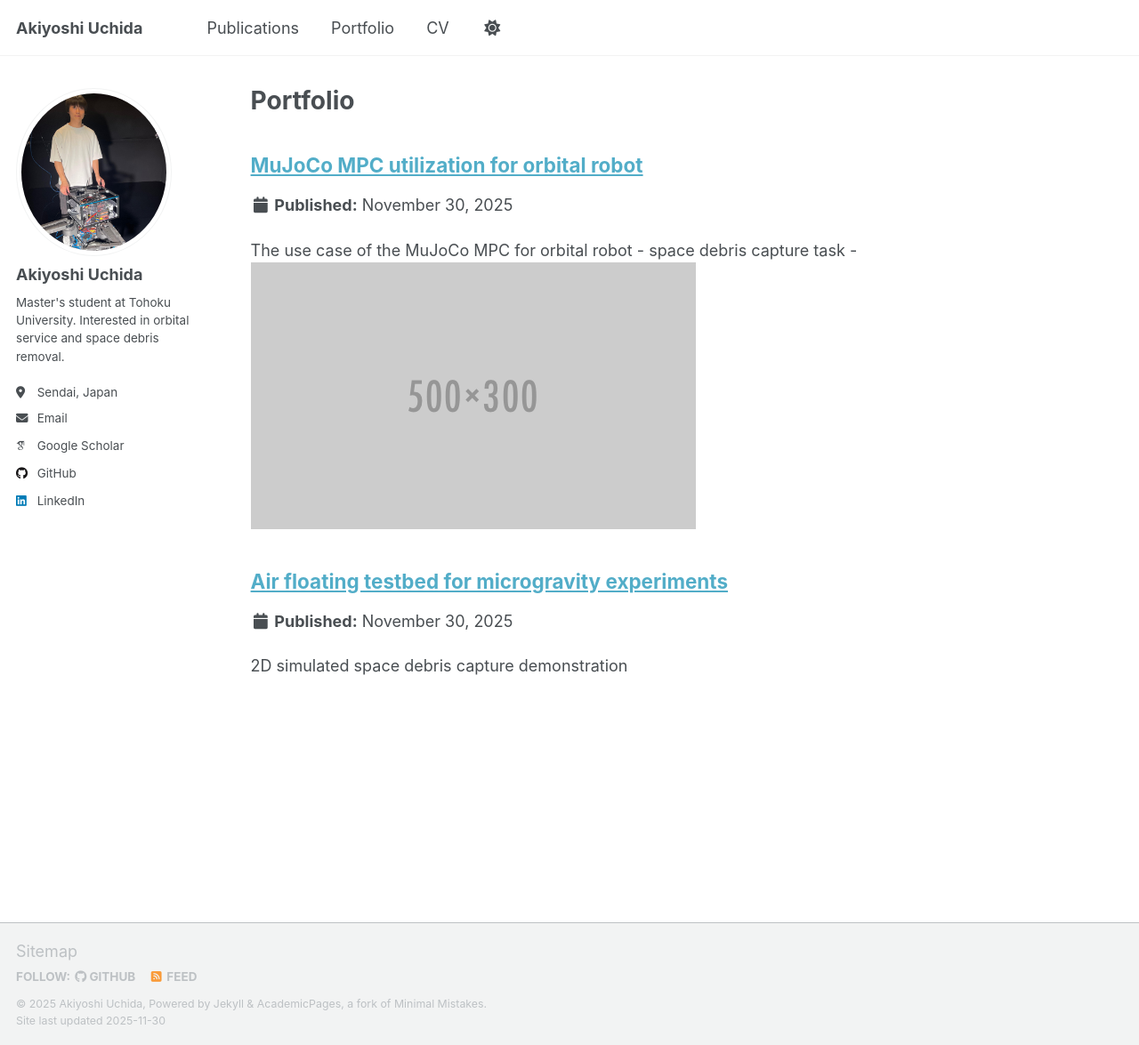
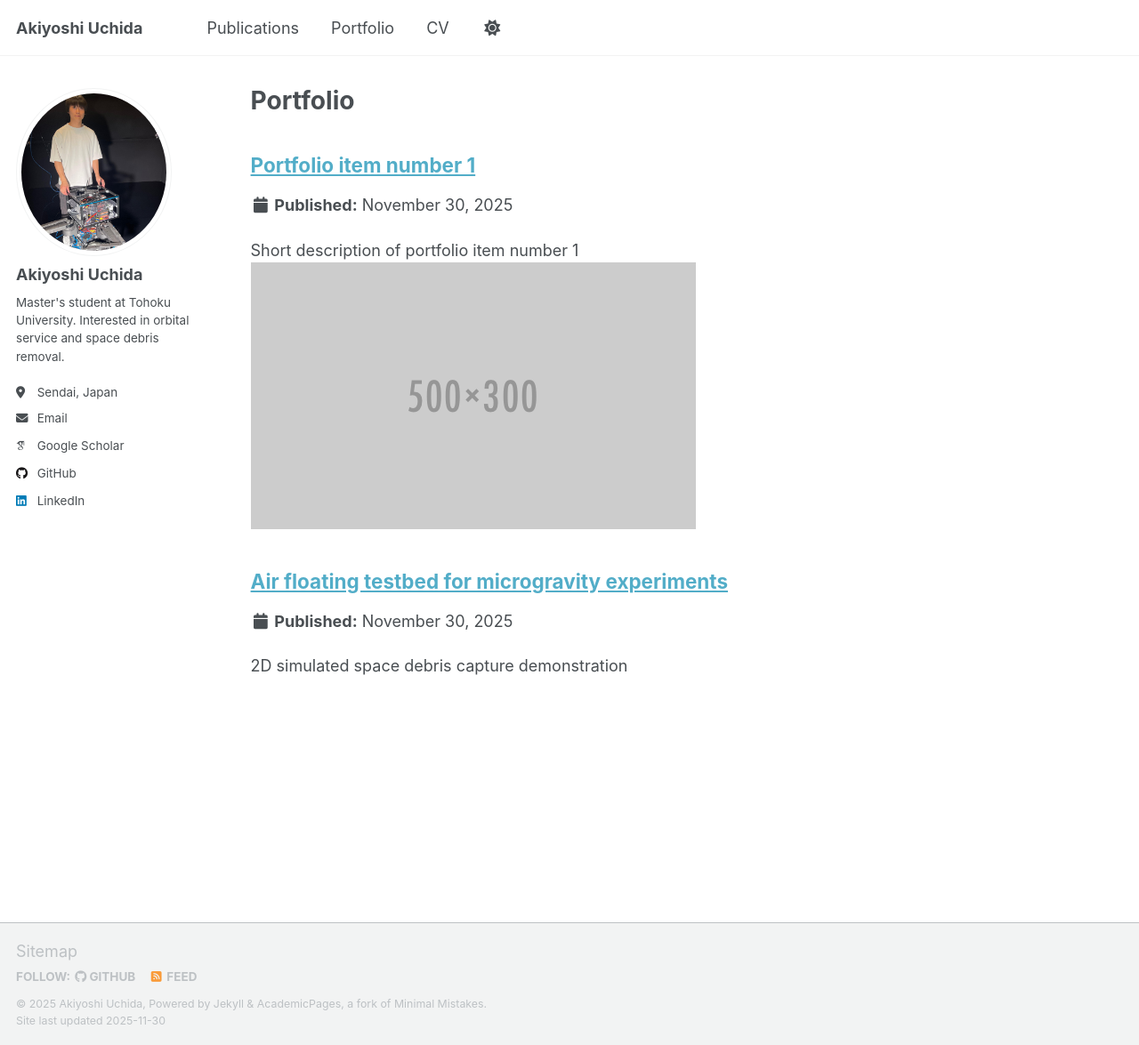
Before and after one commit to aky-u/academic, a Jekyll site: the page built from _pages/portfolio.html, in a window 1280 px wide and 1175 px high. Shown: the whole window at 89% size. Built offline with Jekyll 4.4.1, drawn with Linux system fonts in a browser that asks for light colours; some web fonts are replaced; a script that is not in the unit is left out.

Commit message:
Update portfolio item title and excerpt for consistency

```diff
--- a/_portfolio/portfolio-1.md
+++ b/_portfolio/portfolio-1.md
@@ -1,11 +1,7 @@
 ---
-title: "MuJoCo MPC utilization for orbital robot"
-excerpt: "The use case of the MuJoCo MPC for orbital robot - space debris capture task -<br/><img src='/images/500x300.png'>"
+title: "Portfolio item number 1"
+excerpt: "Short description of portfolio item number 1<br/><img src='/images/500x300.png'>"
 collection: portfolio
 ---
 
-This is a space debris capture simulation implemented using [MuJoCo MPC](https://github.com/google-deepmind/mujoco_mpc), which is developed by Mr. Howell Taylor at google deepmind.
-
-|Debris capture.|Target tracking.|
-| --- | --- |
-|![3D direct capturing mujoco gif](/images/debris_capture_mpc.gif "arm control by DAR in 3D space")|![3D direct capturing mujoco gif](images/follow.gif "arm control by DAR in 3D space")|
+This is an item in your portfolio. It can be have images or nice text. If you name the file .md, it will be parsed as markdown. If you name the file .html, it will be parsed as HTML.
```
